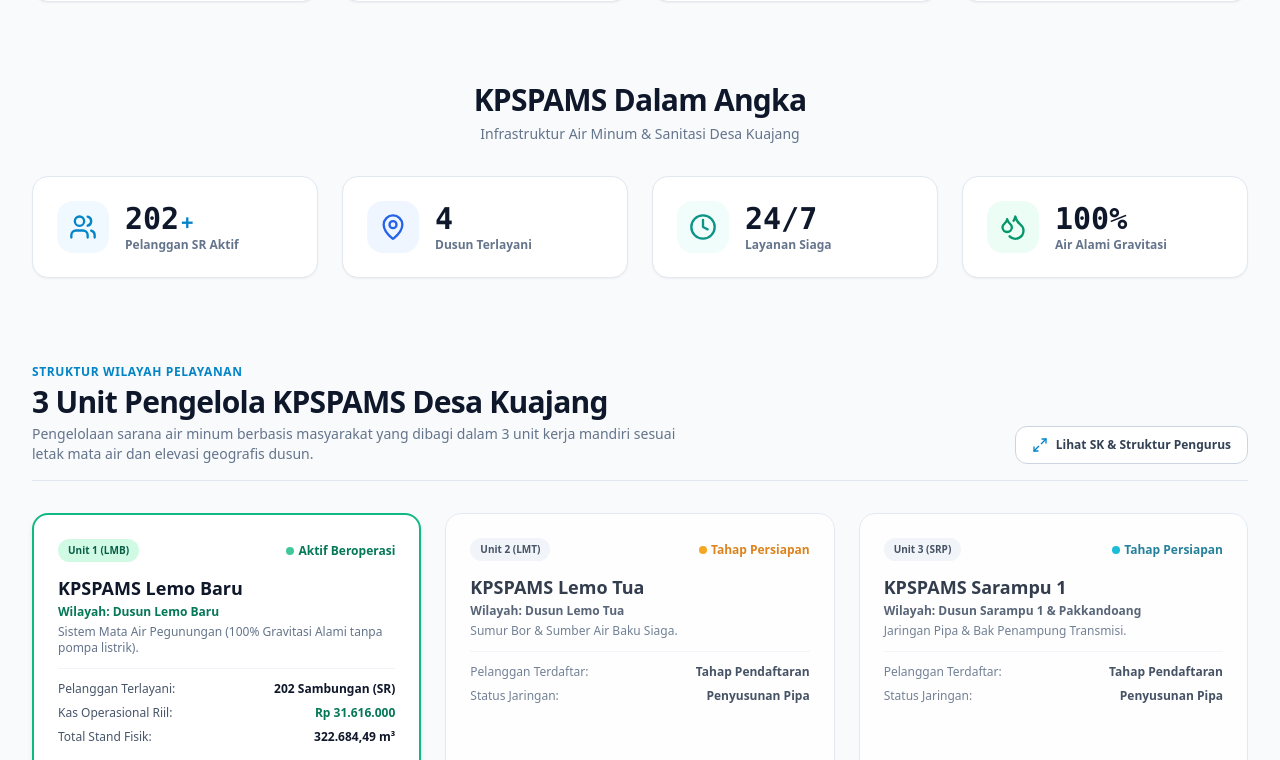
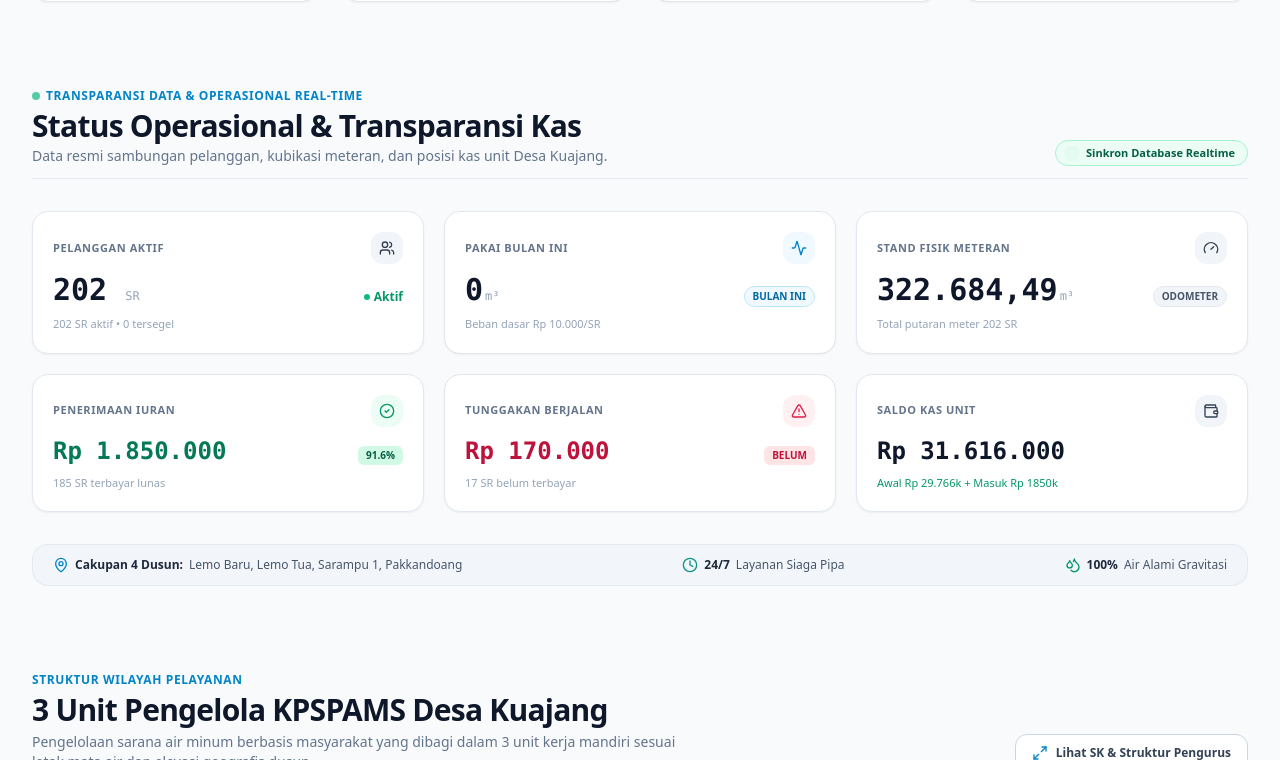
Before and after one commit to zarukjhi21/sistem_kpspams, a Next.js app in the folder frontend/: page / in a window 1280 px wide. Shown: the part 1280-2040 px from the top of the page. Built offline with nearby package versions, Linux system fonts and the light colour scheme; no server answers.

Commit message:
feat(landing): integrate 6 real-time operational KPI cards on homepage matching dashboard

```diff
--- a/frontend/src/app/page.tsx
+++ b/frontend/src/app/page.tsx
@@ -38,6 +38,7 @@ import {
   Info,
   Send,
   MessageSquare,
+  AlertTriangle,
 } from "lucide-react";
 import dynamic from "next/dynamic";
 
@@ -96,6 +97,8 @@ export default function HomePage() {
   const [stats, setStats] = useState({
     lmbCash: 31616000,
     lmbCustomers: 202,
+    lmbActiveConnections: 202,
+    lmbSealedConnections: 0,
     lmbUsageM3: 0,
     lmbPhysicalMeterM3: 322684.49,
     totalCash: 31616000,
@@ -105,62 +108,43 @@ export default function HomePage() {
     billingPeriod: "Oktober 2026",
     totalCollected: 1850000,
     paidCount: 185,
+    totalArrears: 170000,
+    unpaidCount: 17,
     totalInvoices: 202,
     collectionRate: 91.6,
   });
 
   useEffect(() => {
-    apiClient<{
-      active_billing?: {
-        period_name: string;
-        total_billed: number;
-        total_collected: number;
-        paid_count: number;
-        total_invoices: number;
-        collection_rate: number;
-      };
-      units: Record<string, {
-        cash: number;
-        customers: number;
-        usage_m3?: number;
-        physical_meter_m3?: number;
-      }>;
-      total_cash: number;
-      total_customers: number;
-      total_usage_m3?: number;
-      total_physical_meter_m3?: number;
-    }>("/portal/transparency")
+    // 1. Ambil data KPI real-time dasbor utama
+    apiClient<any>("/dashboard/overview")
       .then((res) => {
-        if (res?.data?.units) {
-          const lmbCash = res.data.units.LMB?.cash ?? 31616000;
-          const lmbCust = res.data.units.LMB?.customers ?? 202;
-          const lmbUsage = Number(res.data.units.LMB?.usage_m3 ?? 0);
-          const lmbPhysical = Number(res.data.units.LMB?.physical_meter_m3 ?? 322684.49);
-          const totCash = Number(res.data.total_cash ?? lmbCash);
-          const totCust = Number(res.data.total_customers ?? lmbCust);
-          const totUsage = Number(res.data.total_usage_m3 ?? lmbUsage);
-          const totPhysical = Number(res.data.total_physical_meter_m3 ?? lmbPhysical);
-          const billing = res.data.active_billing;
-
-          setStats({
-            lmbCash,
-            lmbCustomers: lmbCust,
-            lmbUsageM3: lmbUsage,
-            lmbPhysicalMeterM3: lmbPhysical,
-            totalCash: totCash,
-            totalCustomers: totCust,
-            totalUsageM3: totUsage,
-            totalPhysicalMeterM3: totPhysical,
-            billingPeriod: billing?.period_name || "Oktober 2026",
-            totalCollected: billing?.total_collected ?? 1850000,
-            paidCount: billing?.paid_count ?? 185,
-            totalInvoices: billing?.total_invoices ?? 202,
-            collectionRate: billing?.collection_rate ?? 91.6,
-          });
+        if (res?.status === "success" && res.data?.kpi) {
+          const k = res.data.kpi;
+          const collected = Number(k.total_collected) || 1850000;
+          const arrears = Number(k.total_arrears) || 170000;
+          setStats((prev) => ({
+            ...prev,
+            lmbCash: Number(k.total_cash_balance) || prev.lmbCash,
+            lmbCustomers: Number(k.total_customers) || prev.lmbCustomers,
+            lmbActiveConnections: Number(k.active_connections) || Number(k.total_customers) || 202,
+            lmbSealedConnections: Number(k.sealed_connections) || 0,
+            lmbUsageM3: Number(k.total_usage_m3) || 0,
+            lmbPhysicalMeterM3: Number(k.total_physical_meter_m3) || prev.lmbPhysicalMeterM3,
+            totalCash: Number(k.total_cash_balance) || prev.totalCash,
+            totalCustomers: Number(k.total_customers) || prev.totalCustomers,
+            totalUsageM3: Number(k.total_usage_m3) || 0,
+            totalPhysicalMeterM3: Number(k.total_physical_meter_m3) || prev.totalPhysicalMeterM3,
+            totalCollected: collected,
+            paidCount: Math.round(collected / 10000),
+            totalArrears: arrears,
+            unpaidCount: Math.round(arrears / 10000),
+            totalInvoices: Number(k.total_customers) || 202,
+            collectionRate: Number(k.collection_rate_percent) || 91.6,
+          }));
         }
       })
       .catch((err) => {
-        console.warn("HomePage: could not fetch live transparency stats", err);
+        console.warn("HomePage: could not fetch live overview stats", err);
       });
   }, []);
 
@@ -533,78 +517,185 @@ export default function HomePage() {
           </div>
         </section>
 
-        {/* 5. Section: "KPSPAMS Dalam Angka" (Summary KPI Grid) */}
+        {/* 5. Section: "Status Operasional & Transparansi Real-Time" (6 KPI Cards - Sesuai Permintaan User) */}
         <section id="informasi" className="max-w-7xl mx-auto px-4 sm:px-6 lg:px-8 space-y-6 sm:space-y-8">
-          <div className="text-center space-y-1.5">
-            <h2 className="text-2xl sm:text-3xl font-black text-slate-900 tracking-tight">
-              KPSPAMS Dalam Angka
-            </h2>
-            <p className="text-xs sm:text-sm text-slate-500 max-w-lg mx-auto">
-              Infrastruktur Air Minum &amp; Sanitasi Desa Kuajang
-            </p>
+          <div className="flex flex-col sm:flex-row sm:items-end justify-between gap-3 border-b border-slate-200 pb-3">
+            <div>
+              <div className="inline-flex items-center space-x-1.5 text-xs font-bold text-sky-600 uppercase tracking-wider mb-1">
+                <span className="w-2 h-2 rounded-full bg-emerald-500 animate-pulse" />
+                <span>Transparansi Data &amp; Operasional Real-Time</span>
+              </div>
+              <h2 className="text-2xl sm:text-3xl font-black text-slate-900 tracking-tight">
+                Status Operasional &amp; Transparansi Kas
+              </h2>
+              <p className="text-xs sm:text-sm text-slate-500 mt-0.5">
+                Data resmi sambungan pelanggan, kubikasi meteran, dan posisi kas unit Desa Kuajang.
+              </p>
+            </div>
+            <span className="text-[11px] font-bold px-3 py-1 rounded-full bg-emerald-50 text-emerald-800 border border-emerald-200 self-start sm:self-auto flex items-center space-x-1.5 shadow-xs">
+              <span className="w-2 h-2 rounded-full bg-emerald-500 animate-ping mr-1" />
+              <span>Sinkron Database Realtime</span>
+            </span>
           </div>
 
-          <div className="grid grid-cols-2 lg:grid-cols-4 gap-3 sm:gap-6">
-            {/* Stat 1: Pelanggan Terlayani */}
-            <div className="p-4 sm:p-6 rounded-2xl bg-white border border-slate-200 shadow-sm flex items-center space-x-3 sm:space-x-4">
-              <div className="p-2.5 sm:p-3 rounded-2xl bg-sky-50 text-sky-600 flex-shrink-0">
-                <Users className="w-6 h-6 sm:w-7 sm:h-7" />
-              </div>
-              <div className="min-w-0">
-                <div className="text-xl sm:text-2xl lg:text-3xl font-black text-slate-900 font-tabular">
-                  {stats.totalCustomers}
-                  <span className="text-sky-600 text-base sm:text-xl ml-0.5">+</span>
-                </div>
-                <div className="text-[11px] sm:text-xs font-semibold text-slate-500 truncate">
-                  Pelanggan SR Aktif
+          {/* 6 Real-Time Metric Cards (Grid 3 Kolom Sesuai Dasbor & Foto User) */}
+          <div className="grid grid-cols-1 sm:grid-cols-2 lg:grid-cols-3 gap-3.5 sm:gap-4 lg:gap-5">
+            {/* Kartu 1: Pelanggan Aktif */}
+            <div className="p-4 sm:p-5 rounded-2xl bg-white border border-slate-200 shadow-sm flex flex-col justify-between space-y-2 hover:shadow-md transition">
+              <div className="flex items-center justify-between">
+                <span className="text-[10px] sm:text-[11px] font-extrabold text-slate-500 uppercase tracking-wider">
+                  PELANGGAN AKTIF
+                </span>
+                <div className="w-8 h-8 rounded-xl bg-slate-100 text-slate-700 flex items-center justify-center">
+                  <Users className="w-4 h-4" />
                 </div>
               </div>
+              <div className="flex items-baseline justify-between mt-1">
+                <span className="text-2xl sm:text-3xl font-black text-slate-900 font-tabular">
+                  {stats.lmbCustomers} <span className="text-xs font-normal text-slate-400">SR</span>
+                </span>
+                <span className="text-xs text-emerald-600 font-bold flex items-center">
+                  <span className="w-1.5 h-1.5 rounded-full bg-emerald-500 mr-1" />
+                  Aktif
+                </span>
+              </div>
+              <p className="text-[11px] text-slate-400 truncate mt-0.5">
+                {stats.lmbActiveConnections || stats.lmbCustomers} SR aktif • {stats.lmbSealedConnections || 0} tersegel
+              </p>
             </div>
 
-            {/* Stat 2: Dusun Terlayani */}
-            <div className="p-4 sm:p-6 rounded-2xl bg-white border border-slate-200 shadow-sm flex items-center space-x-3 sm:space-x-4">
-              <div className="p-2.5 sm:p-3 rounded-2xl bg-blue-50 text-blue-600 flex-shrink-0">
-                <MapPin className="w-6 h-6 sm:w-7 sm:h-7" />
-              </div>
-              <div className="min-w-0">
-                <div className="text-xl sm:text-2xl lg:text-3xl font-black text-slate-900 font-tabular">
-                  4
-                </div>
-                <div className="text-[11px] sm:text-xs font-semibold text-slate-500 truncate">
-                  Dusun Terlayani
+            {/* Kartu 2: Pakai Bulan Ini */}
+            <div className="p-4 sm:p-5 rounded-2xl bg-white border border-slate-200 shadow-sm flex flex-col justify-between space-y-2 hover:shadow-md transition">
+              <div className="flex items-center justify-between">
+                <span className="text-[10px] sm:text-[11px] font-extrabold text-slate-500 uppercase tracking-wider">
+                  PAKAI BULAN INI
+                </span>
+                <div className="w-8 h-8 rounded-xl bg-sky-50 text-sky-600 flex items-center justify-center">
+                  <Activity className="w-4 h-4" />
                 </div>
               </div>
+              <div className="flex items-baseline justify-between mt-1">
+                <span className="text-2xl sm:text-3xl font-black text-slate-900 font-tabular">
+                  {stats.lmbUsageM3.toLocaleString("id-ID")}<span className="text-xs font-normal text-slate-400 ml-0.5">m³</span>
+                </span>
+                <span className="text-[10px] font-bold px-2 py-0.5 rounded-full bg-sky-50 text-sky-700 border border-sky-200">
+                  BULAN INI
+                </span>
+              </div>
+              <p className="text-[11px] text-slate-400 truncate mt-0.5">
+                {stats.lmbUsageM3 === 0
+                  ? "Beban dasar Rp 10.000/SR"
+                  : `Rata-rata ${(stats.lmbCustomers > 0 ? (stats.lmbUsageM3 / stats.lmbCustomers).toFixed(1) : 0)} m³/SR`}
+              </p>
             </div>
 
-            {/* Stat 3: Layanan Siaga */}
-            <div className="p-4 sm:p-6 rounded-2xl bg-white border border-slate-200 shadow-sm flex items-center space-x-3 sm:space-x-4">
-              <div className="p-2.5 sm:p-3 rounded-2xl bg-teal-50 text-teal-600 flex-shrink-0">
-                <Clock className="w-6 h-6 sm:w-7 sm:h-7" />
-              </div>
-              <div className="min-w-0">
-                <div className="text-xl sm:text-2xl lg:text-3xl font-black text-slate-900 font-tabular">
-                  24/7
-                </div>
-                <div className="text-[11px] sm:text-xs font-semibold text-slate-500 truncate">
-                  Layanan Siaga
+            {/* Kartu 3: Stand Fisik Meteran */}
+            <div className="p-4 sm:p-5 rounded-2xl bg-white border border-slate-200 shadow-sm flex flex-col justify-between space-y-2 hover:shadow-md transition">
+              <div className="flex items-center justify-between">
+                <span className="text-[10px] sm:text-[11px] font-extrabold text-slate-500 uppercase tracking-wider">
+                  STAND FISIK METERAN
+                </span>
+                <div className="w-8 h-8 rounded-xl bg-slate-100 text-slate-700 flex items-center justify-center">
+                  <Gauge className="w-4 h-4" />
                 </div>
               </div>
+              <div className="flex items-baseline justify-between mt-1">
+                <span className="text-2xl sm:text-3xl font-black text-slate-900 font-tabular truncate">
+                  {stats.lmbPhysicalMeterM3.toLocaleString("id-ID", { minimumFractionDigits: 1, maximumFractionDigits: 2 })}<span className="text-xs font-normal text-slate-400 ml-0.5">m³</span>
+                </span>
+                <span className="text-[10px] font-bold px-2 py-0.5 rounded-full bg-slate-100 text-slate-600 border border-slate-200">
+                  ODOMETER
+                </span>
+              </div>
+              <p className="text-[11px] text-slate-400 truncate mt-0.5">
+                Total putaran meter {stats.lmbCustomers} SR
+              </p>
             </div>
 
-            {/* Stat 4: Air Layak Konsumsi */}
-            <div className="p-4 sm:p-6 rounded-2xl bg-white border border-slate-200 shadow-sm flex items-center space-x-3 sm:space-x-4">
-              <div className="p-2.5 sm:p-3 rounded-2xl bg-emerald-50 text-emerald-600 flex-shrink-0">
-                <Droplets className="w-6 h-6 sm:w-7 sm:h-7" />
-              </div>
-              <div className="min-w-0">
-                <div className="text-xl sm:text-2xl lg:text-3xl font-black text-slate-900 font-tabular">
-                  100%
-                </div>
-                <div className="text-[11px] sm:text-xs font-semibold text-slate-500 truncate">
-                  Air Alami Gravitasi
+            {/* Kartu 4: Penerimaan Iuran */}
+            <div className="p-4 sm:p-5 rounded-2xl bg-white border border-slate-200 shadow-sm flex flex-col justify-between space-y-2 hover:shadow-md transition">
+              <div className="flex items-center justify-between">
+                <span className="text-[10px] sm:text-[11px] font-extrabold text-slate-500 uppercase tracking-wider">
+                  PENERIMAAN IURAN
+                </span>
+                <div className="w-8 h-8 rounded-xl bg-emerald-50 text-emerald-600 flex items-center justify-center">
+                  <CheckCircle2 className="w-4 h-4" />
                 </div>
               </div>
+              <div className="flex items-baseline justify-between mt-1">
+                <span className="text-xl sm:text-2xl font-black text-emerald-700 font-tabular truncate">
+                  Rp {stats.totalCollected.toLocaleString("id-ID")}
+                </span>
+                <span className="text-[10px] font-bold px-2 py-0.5 rounded-md bg-emerald-100 text-emerald-800">
+                  {stats.collectionRate}%
+                </span>
+              </div>
+              <p className="text-[11px] text-slate-400 truncate mt-0.5">
+                {stats.paidCount} SR terbayar lunas
+              </p>
             </div>
+
+            {/* Kartu 5: Tunggakan Berjalan */}
+            <div className="p-4 sm:p-5 rounded-2xl bg-white border border-slate-200 shadow-sm flex flex-col justify-between space-y-2 hover:shadow-md transition">
+              <div className="flex items-center justify-between">
+                <span className="text-[10px] sm:text-[11px] font-extrabold text-slate-500 uppercase tracking-wider">
+                  TUNGGAKAN BERJALAN
+                </span>
+                <div className="w-8 h-8 rounded-xl bg-rose-50 text-rose-600 flex items-center justify-center">
+                  <AlertTriangle className="w-4 h-4" />
+                </div>
+              </div>
+              <div className="flex items-baseline justify-between mt-1">
+                <span className="text-xl sm:text-2xl font-black text-rose-700 font-tabular truncate">
+                  Rp {stats.totalArrears.toLocaleString("id-ID")}
+                </span>
+                <span className="text-[10px] font-bold px-2 py-0.5 rounded-md bg-rose-100 text-rose-700">
+                  BELUM
+                </span>
+              </div>
+              <p className="text-[11px] text-slate-400 truncate mt-0.5">
+                {stats.unpaidCount} SR belum terbayar
+              </p>
+            </div>
+
+            {/* Kartu 6: Saldo Kas Unit */}
+            <div className="p-4 sm:p-5 rounded-2xl bg-white border border-slate-200 shadow-sm flex flex-col justify-between space-y-2 hover:shadow-md transition">
+              <div className="flex items-center justify-between">
+                <span className="text-[10px] sm:text-[11px] font-extrabold text-slate-500 uppercase tracking-wider">
+                  SALDO KAS UNIT
+                </span>
+                <div className="w-8 h-8 rounded-xl bg-slate-100 text-slate-700 flex items-center justify-center">
+                  <Wallet className="w-4 h-4" />
+                </div>
+              </div>
+              <div className="flex items-baseline justify-between mt-1">
+                <span className="text-xl sm:text-2xl font-black text-slate-900 font-tabular truncate">
+                  Rp {stats.totalCash.toLocaleString("id-ID")}
+                </span>
+              </div>
+              <p className="text-[11px] text-emerald-600 font-medium truncate mt-0.5">
+                Awal Rp 29.766k + Masuk Rp {Math.round(stats.totalCollected / 1000)}k
+              </p>
+            </div>
+          </div>
+
+          {/* Quick Badges Layanan Kuajang */}
+          <div className="rounded-2xl bg-slate-100/80 border border-slate-200/80 p-3 sm:px-5 sm:py-3 flex flex-wrap items-center justify-between gap-3 text-xs text-slate-600 font-medium">
+            <span className="flex items-center space-x-1.5 font-bold text-slate-800">
+              <MapPin className="w-4 h-4 text-sky-600" />
+              <span>Cakupan 4 Dusun:</span>
+              <span className="font-normal text-slate-600">Lemo Baru, Lemo Tua, Sarampu 1, Pakkandoang</span>
+            </span>
+            <span className="flex items-center space-x-1.5">
+              <Clock className="w-4 h-4 text-teal-600" />
+              <span className="font-bold text-slate-800">24/7</span>
+              <span>Layanan Siaga Pipa</span>
+            </span>
+            <span className="flex items-center space-x-1.5">
+              <Droplets className="w-4 h-4 text-emerald-600" />
+              <span className="font-bold text-slate-800">100%</span>
+              <span>Air Alami Gravitasi</span>
+            </span>
           </div>
         </section>
 
```
